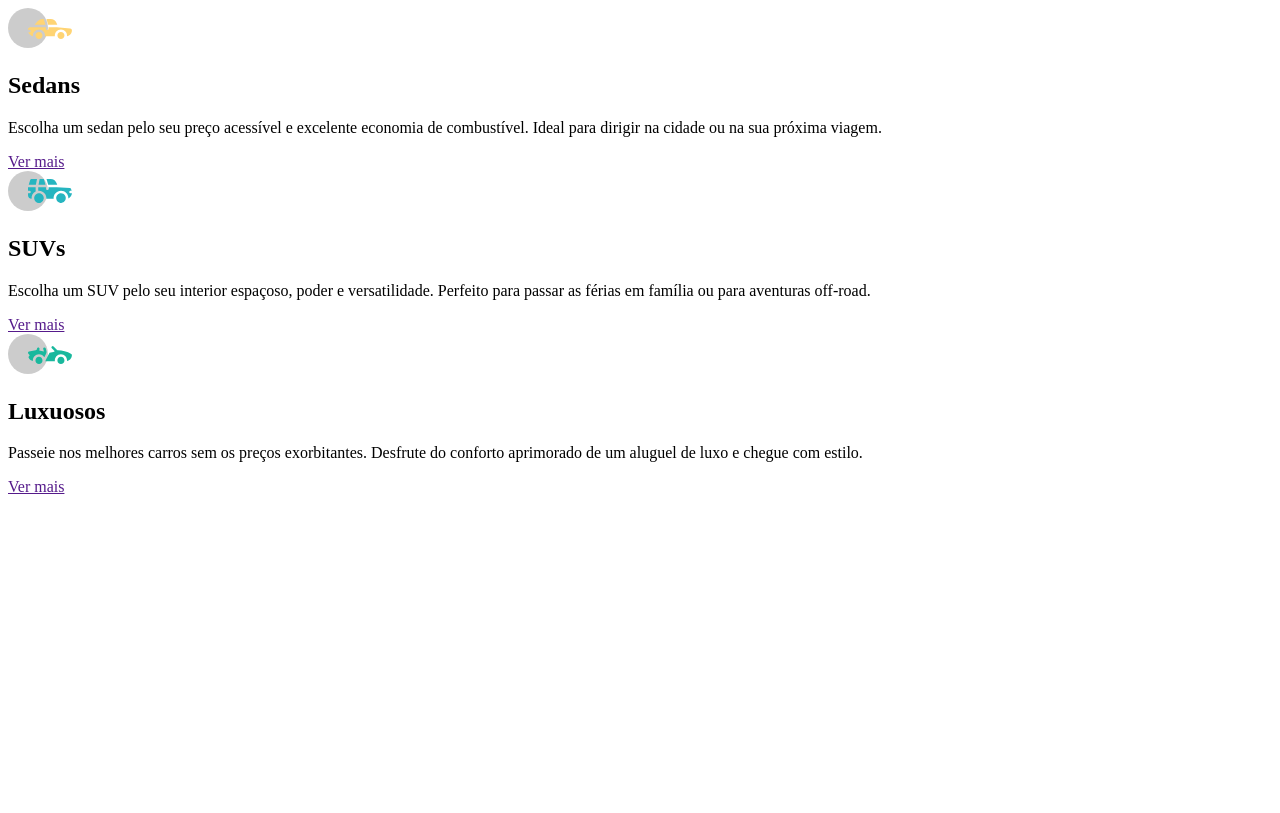
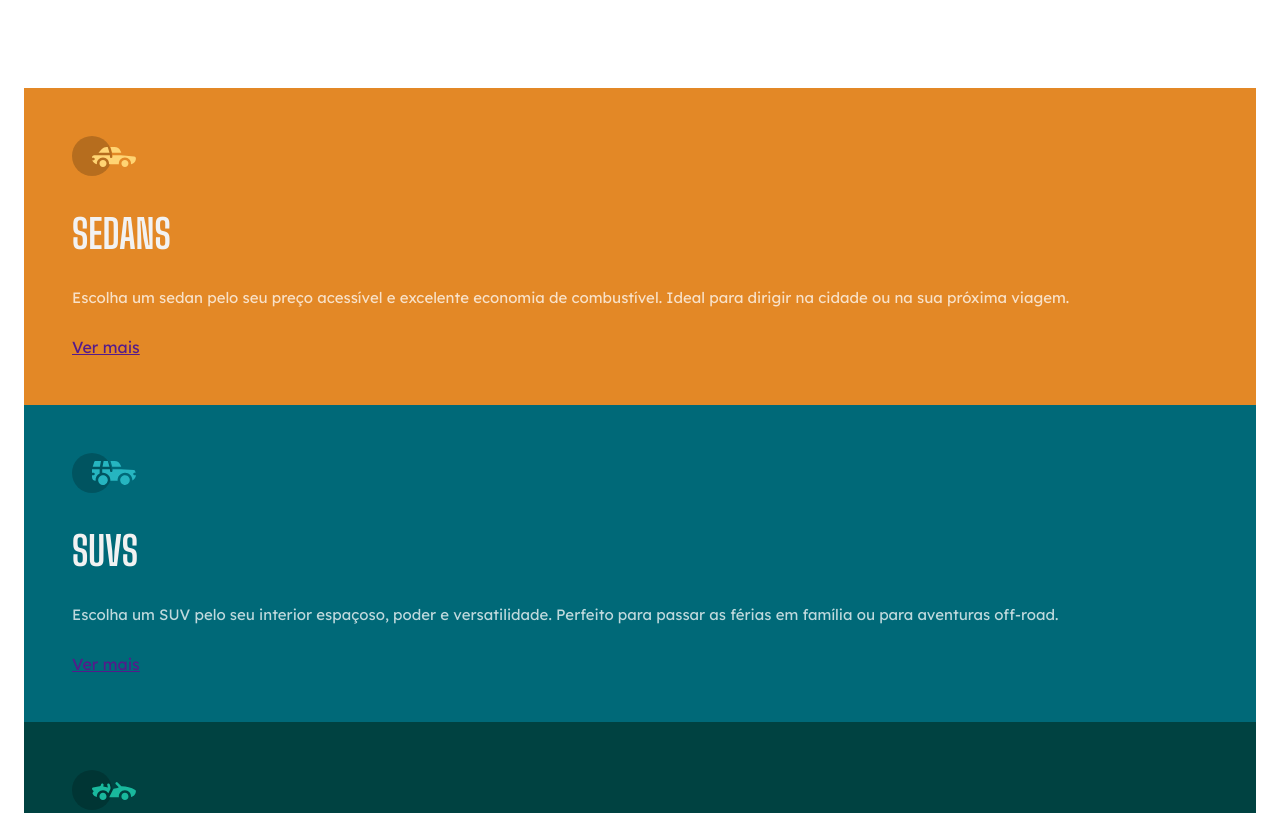
Before and after one commit to pablinho-programador/Carros, a plain HTML site: page index.html in a window 1280 px wide. Shown: the top 813 px of the page. Drawn offline with Linux system fonts and the light colour scheme.

Commit message:
Desenvolvimento do CSS

```diff
--- a/index.html
+++ b/index.html
@@ -4,6 +4,9 @@
     <meta charset="UTF-8">
     <meta http-equiv="X-UA-Compatible" content="IE=edge">
     <meta name="viewport" content="width=device-width, initial-scale=1.0">
+    <link rel="preconnect" href="https://fonts.googleapis.com">
+    <link rel="preconnect" href="https://fonts.gstatic.com" crossorigin>
+    <link href="https://fonts.googleapis.com/css2?family=Big+Shoulders+Display:wght@700&family=Lexend+Deca&family=Oxygen&display=swap" rel="stylesheet">
     <link rel="stylesheet" href="style.css">
     <title>Carros</title>
 </head>
@@ -22,7 +25,7 @@
             <a href="">Ver mais</a>
         </section>
 
-        <section class="luxosos">
+        <section class="luxuosos">
             <img src="./imagens/icon-luxury.svg" alt="carro de luxo">
             <h2>Luxuosos</h2>
             <p>Passeie nos melhores carros sem os preços exorbitantes. Desfrute do conforto aprimorado de um aluguel de luxo e chegue com estilo.</p>
--- a/style.css
+++ b/style.css
@@ -0,0 +1,51 @@
+*{
+    margin: 0;
+    padding: 0;
+    box-sizing: border-box;
+}
+
+:root{
+    --orange: #e38826;
+    --cyan: #006978;
+    --dark-cyan: #004241;
+    --gray: #f2f2f2;
+    --transparent-white: rgba(255, 255, 255, 0.75)
+}
+
+body{
+    padding: 5.5rem 1.5rem;
+}
+
+h2{
+    font-family: 'Big Shoulders Display', sans-serif;
+    text-transform: uppercase;
+    font-size: 2.5rem;
+    color: var(--gray);
+    margin-block: 1.875rem;
+}
+
+p {
+    font-family: 'Lexend Deca', sans-serif;
+    font-size: 0.9375rem;
+    color: var(--transparent-white);
+    margin-bottom: 1.875rem;
+}
+a {
+    font-family: 'Lexend Deca', sans-serif;
+}
+
+section{
+    padding: 3rem;
+}
+
+.sedans{
+    background: var(--orange);
+}
+
+.suvs{
+    background: var(--cyan);
+}
+
+.luxuosos{
+    background: var(--dark-cyan);
+}
```
